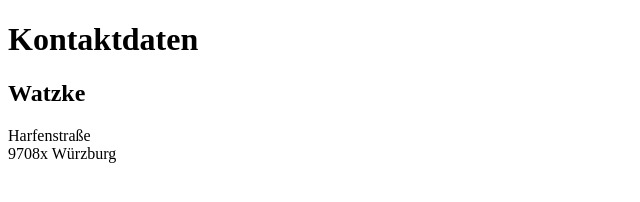
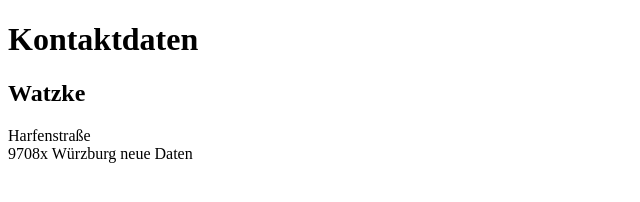
Before and after one commit to MartinRapps/Test, a plain HTML site: page Kontakt.html in a window 1280 px wide. Shown: the full height of the page, 0-640 px from the left. Drawn offline with Linux system fonts and the light colour scheme.

Commit message:
neu daten

```diff
--- a/Kontakt.html
+++ b/Kontakt.html
@@ -11,7 +11,8 @@
         <h2>Watzke</h2>
             <p>
             Harfenstraße<br>
-            9708x Würzburg<br>
+            9708x Würzburg
+			neue Daten<br>
             </p>
   </body>
 </html>
```
